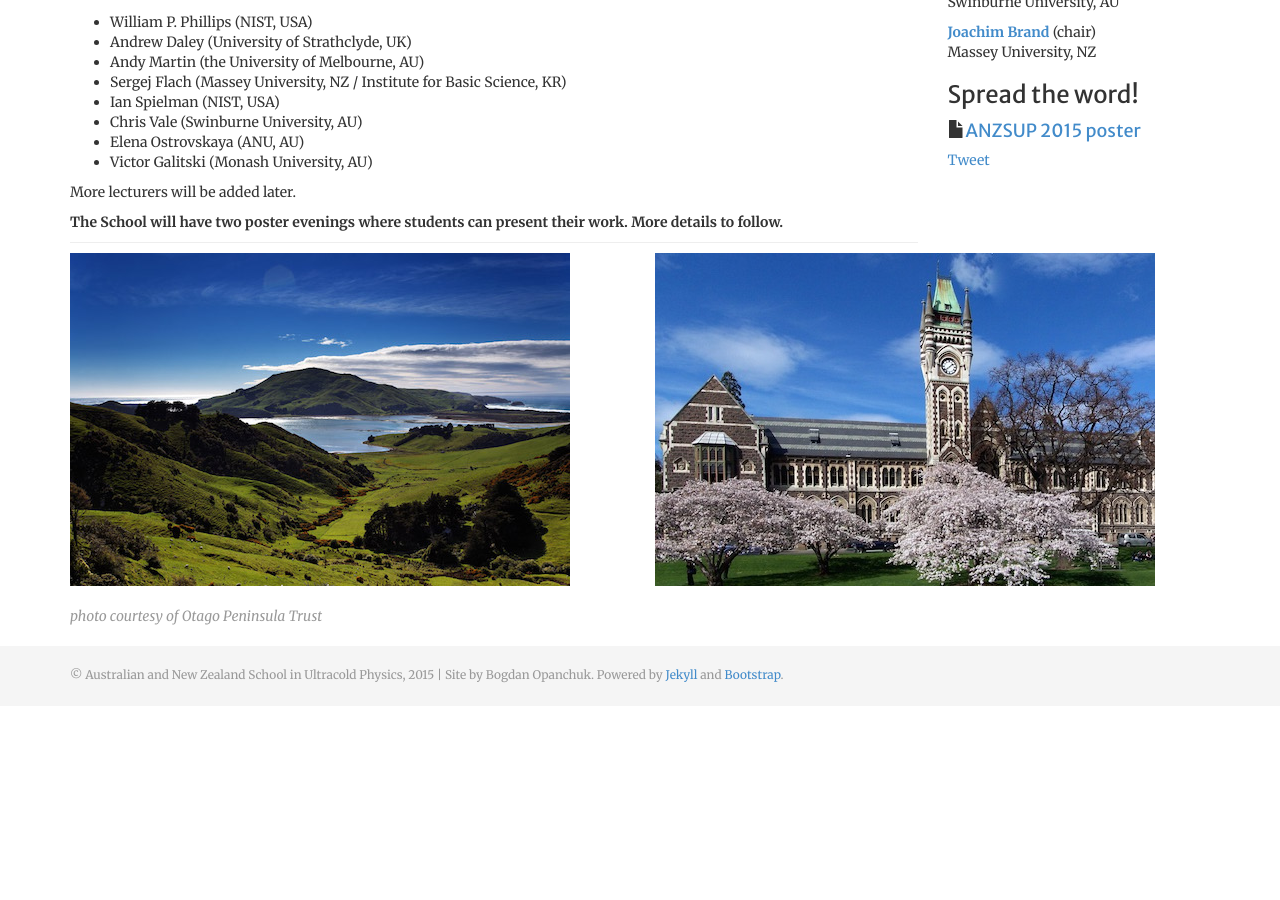
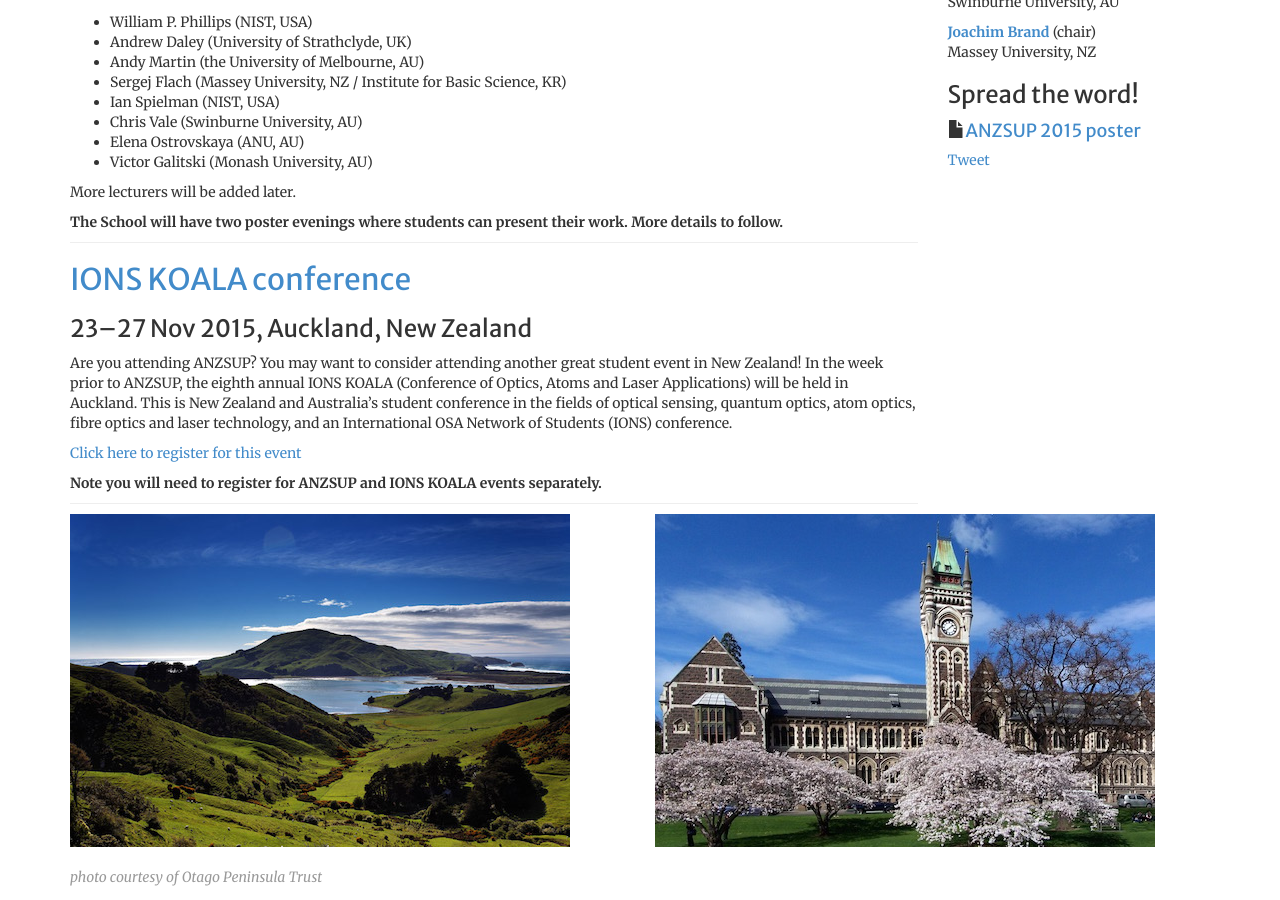
Before and after one commit to anzsup/anzsup.github.io, a Jekyll site: the page built from index.html, in a window 1280 px wide and 900 px high, scrolled down 601 px. Built offline with Jekyll 4.4.1, drawn with Linux system fonts in a browser that asks for light colours; comment, search, counter and statistics services are not loaded; before the commit the page ends 1307 px from its top, so only the background shows below that.

Commit message:
index: added an ad for KOALA

```diff
--- a/index.html
+++ b/index.html
@@ -64,6 +64,18 @@ group_position: 1
         <p><strong>The School will have two poster evenings where students can present their work. More details to follow.</strong></p>
 
         <p class="bottom-separator"/>
+
+        <h2><a href="http://ionskoala.osahost.org">IONS KOALA conference</a></h2>
+        <h3>23&ndash;27 Nov 2015, Auckland, New Zealand</h3>
+
+        <p>Are you attending ANZSUP? You may want to consider attending another great student event in New Zealand! In the week prior to ANZSUP, the eighth annual IONS KOALA (Conference of Optics, Atoms and Laser Applications) will be held in Auckland. This is New Zealand and Australia’s student conference in the fields of optical sensing, quantum optics, atom optics, fibre optics and laser technology, and an International OSA Network of Students (IONS) conference.</p>
+
+        <p><a href="http://ionskoala.osahost.org/registration/">Click here to register for this event</a></p>
+
+        <p><strong>Note you will need to register for ANZSUP and IONS KOALA events separately.</strong></p>
+
+        <p class="bottom-separator"/>
+
     </div>
 
     <div class="col-md-3">
```
